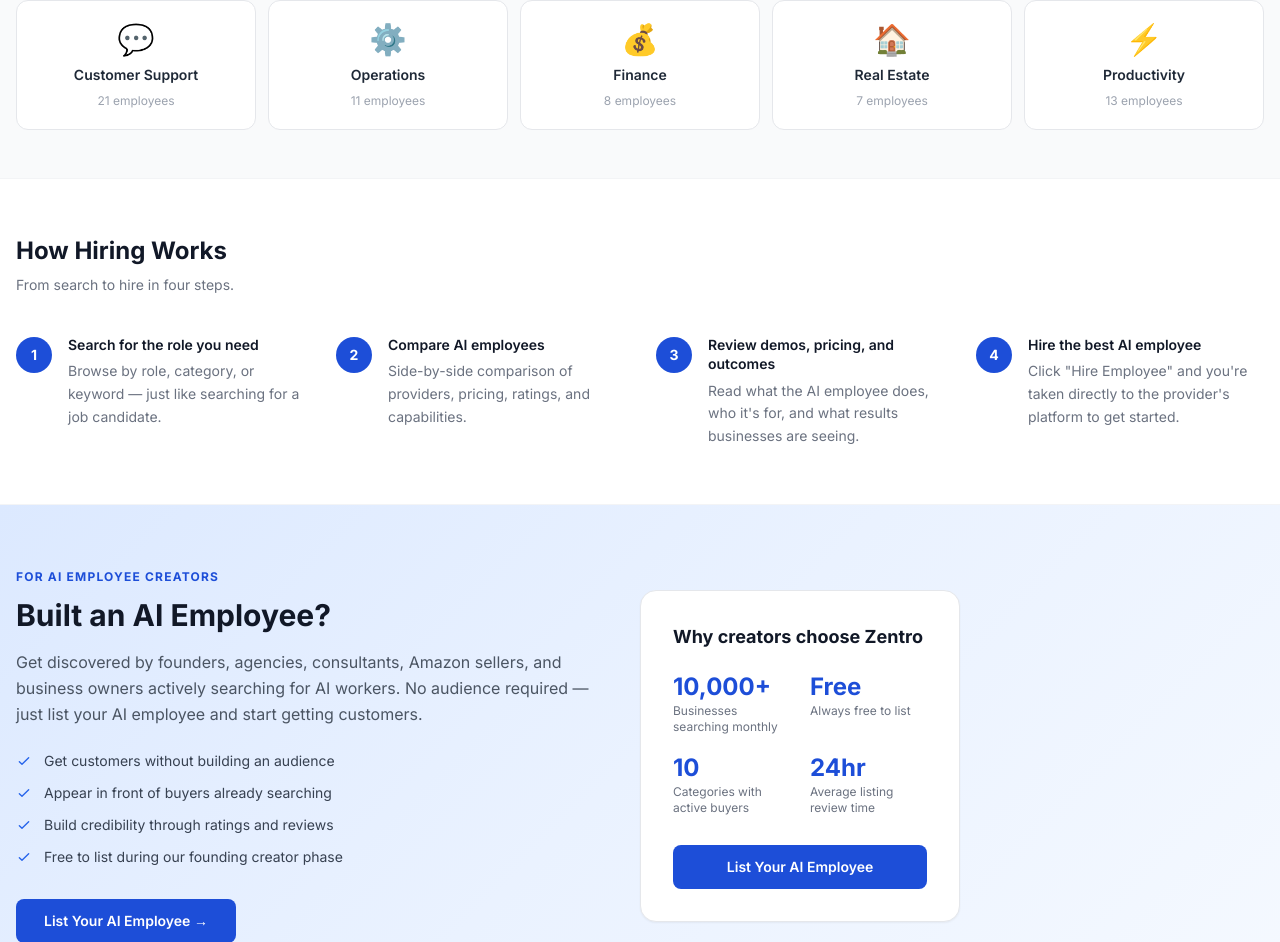
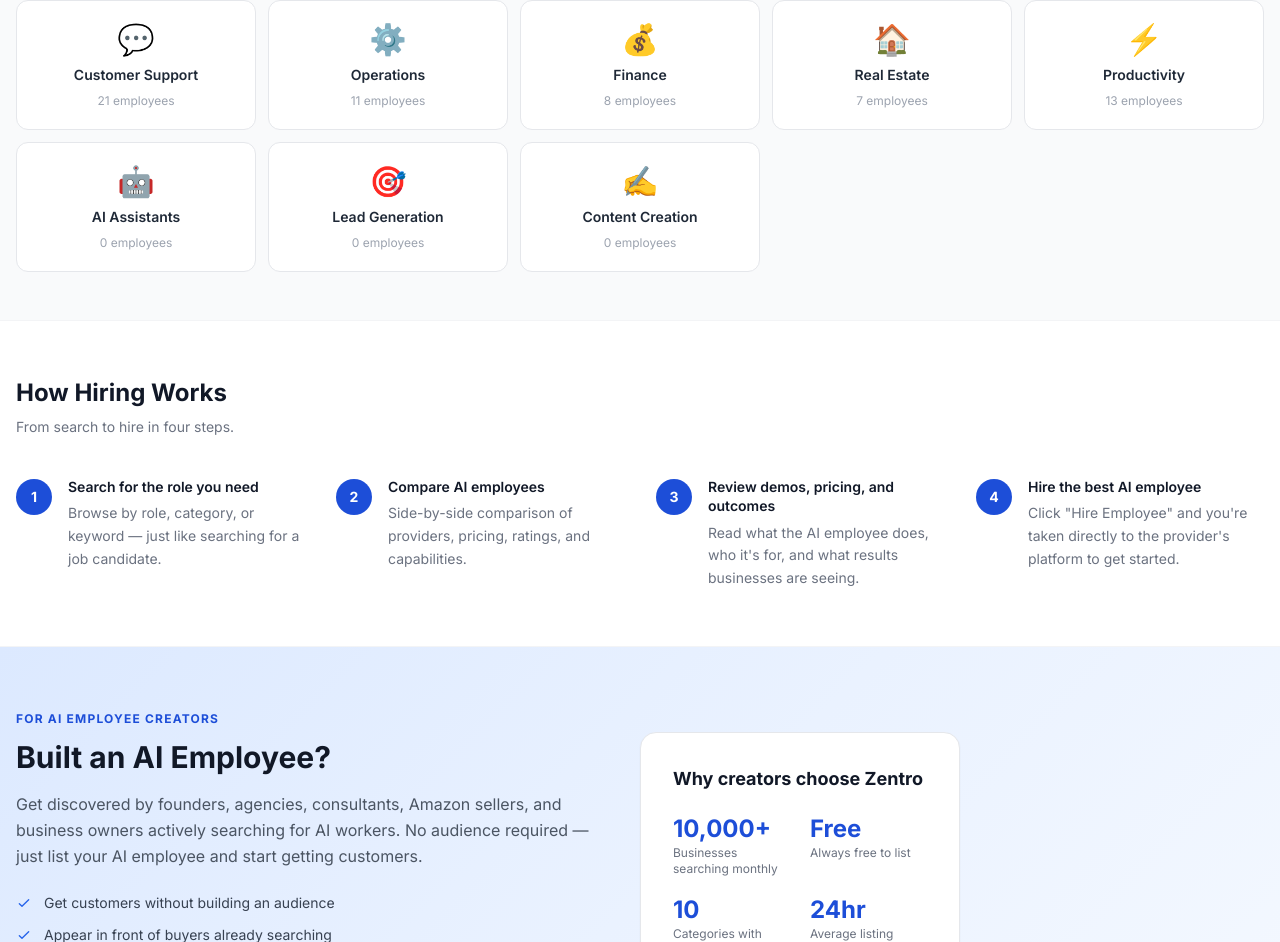
Before and after one commit to colekrachmer1-hub/zentro, a Next.js app: page / in a window 1280 px wide. Shown: the part 892-1834 px from the top of the page. Built offline with nearby package versions, Linux system fonts and the light colour scheme.

Commit message:
feat: add AI Assistants, Lead Generation, Content Creation categories

```diff
--- a/app/admin/page.tsx
+++ b/app/admin/page.tsx
@@ -4,7 +4,7 @@
 
 const ADMIN_PASSWORD = 'zentro2025admin'
 
-const CATEGORIES = ['Sales', 'Marketing', 'Research', 'Amazon FBA', 'Recruiting', 'Customer Support', 'Real Estate', 'Productivity', 'Finance', 'Operations']
+const CATEGORIES = ['Sales', 'Marketing', 'Research', 'Amazon FBA', 'Recruiting', 'Customer Support', 'Real Estate', 'Productivity', 'Finance', 'Operations', 'AI Assistants', 'Lead Generation', 'Content Creation']
 
 const RATINGS = [4.6, 4.7, 4.8, 4.9, 5.0]
 
--- a/app/page.tsx
+++ b/app/page.tsx
@@ -20,6 +20,9 @@
   { name: 'Finance', emoji: '💰', count: 8 },
   { name: 'Real Estate', emoji: '🏠', count: 7 },
   { name: 'Productivity', emoji: '⚡', count: 13 },
+  { name: 'AI Assistants', emoji: '🤖', count: 0 },
+  { name: 'Lead Generation', emoji: '🎯', count: 0 },
+  { name: 'Content Creation', emoji: '✍️', count: 0 },
 ]
 
 function Stars({ rating }: { rating: number }) {
--- a/app/post-job/page.tsx
+++ b/app/post-job/page.tsx
@@ -3,7 +3,7 @@
 import { useState } from 'react'
 import Link from 'next/link'
 
-const CATEGORIES = ['Sales', 'Marketing', 'Research', 'Amazon FBA', 'Recruiting', 'Customer Support', 'Real Estate', 'Productivity', 'Finance', 'Operations']
+const CATEGORIES = ['Sales', 'Marketing', 'Research', 'Amazon FBA', 'Recruiting', 'Customer Support', 'Real Estate', 'Productivity', 'Finance', 'Operations', 'AI Assistants', 'Lead Generation', 'Content Creation']
 
 interface FormState {
   title: string
--- a/app/submit/page.tsx
+++ b/app/submit/page.tsx
@@ -3,7 +3,7 @@
 import { useState } from 'react'
 import Link from 'next/link'
 
-const CATEGORIES = ['Sales', 'Marketing', 'Research', 'Amazon FBA', 'Recruiting', 'Customer Support', 'Real Estate', 'Productivity', 'Finance', 'Operations']
+const CATEGORIES = ['Sales', 'Marketing', 'Research', 'Amazon FBA', 'Recruiting', 'Customer Support', 'Real Estate', 'Productivity', 'Finance', 'Operations', 'AI Assistants', 'Lead Generation', 'Content Creation']
 
 interface FormState {
   name: string
--- a/components/EmployeesView.tsx
+++ b/components/EmployeesView.tsx
@@ -5,7 +5,7 @@
 import Link from 'next/link'
 import { Listing } from '@/lib/mock-listings'
 
-const CATEGORIES = ['All', 'Sales', 'Marketing', 'Research', 'Amazon FBA', 'Recruiting', 'Customer Support', 'Real Estate', 'Productivity', 'Finance', 'Operations']
+const CATEGORIES = ['All', 'Sales', 'Marketing', 'Research', 'Amazon FBA', 'Recruiting', 'Customer Support', 'Real Estate', 'Productivity', 'Finance', 'Operations', 'AI Assistants', 'Lead Generation', 'Content Creation']
 
 function Stars({ rating, size = 'sm' }: { rating: number; size?: 'sm' | 'md' }) {
   const full = Math.round(rating)
--- a/components/Header.tsx
+++ b/components/Header.tsx
@@ -16,6 +16,9 @@
   { name: 'Finance', emoji: '💰' },
   { name: 'Real Estate', emoji: '🏠' },
   { name: 'Productivity', emoji: '⚡' },
+  { name: 'AI Assistants', emoji: '🤖' },
+  { name: 'Lead Generation', emoji: '🎯' },
+  { name: 'Content Creation', emoji: '✍️' },
 ]
 
 export default function Header() {
--- a/components/JobsView.tsx
+++ b/components/JobsView.tsx
@@ -5,7 +5,7 @@
 import Link from 'next/link'
 import { JobPosting } from '@/lib/mock-job-postings'
 
-const CATEGORIES = ['All', 'Sales', 'Marketing', 'Research', 'Amazon FBA', 'Recruiting', 'Customer Support', 'Real Estate', 'Productivity', 'Finance', 'Operations']
+const CATEGORIES = ['All', 'Sales', 'Marketing', 'Research', 'Amazon FBA', 'Recruiting', 'Customer Support', 'Real Estate', 'Productivity', 'Finance', 'Operations', 'AI Assistants', 'Lead Generation', 'Content Creation']
 
 function timeAgo(days: number) {
   if (days === 0) return 'Today'
```
